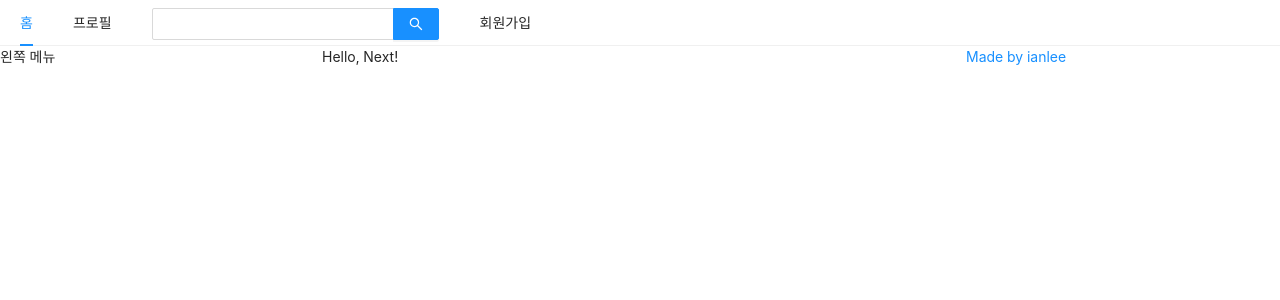
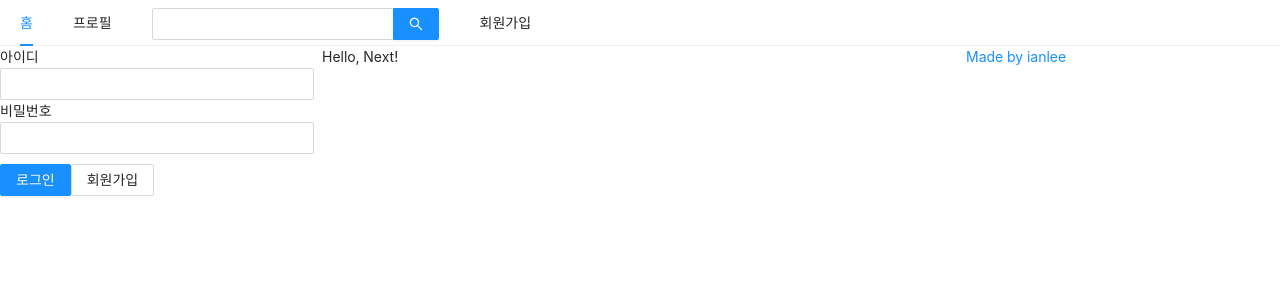
Before and after one commit to ianlee92/React-SNS, a Next.js app: page / in a window 1280 px wide. Shown: the top 300 px of the page. Built offline with nearby package versions, Linux system fonts and the light colour scheme.

Commit message:
props useCallback, 리렌더링 useMemo styled-components

```diff
--- a/components/AppLayout.js
+++ b/components/AppLayout.js
@@ -1,11 +1,18 @@
 // Layout은 일부 공동 부분
 
-import React from 'react';
+import React, {useState}from 'react';
 import PropTypes from 'prop-types';
 import Link from 'next/link';
 import { Menu, Input, Row, Col } from 'antd';
+import styled from 'styled-components';
+import UserProfile from '../components/UserProfile';
+import LoginForm from '../components/LoginForm';
 
+const SearchInput = styled(Input.Search)`
+    vertical-align: middle;
+`;
 const AppLayout = ({ children }) => {
+    const [isLoggedIn, setIsLoggedIn] = useState(false);
     return (
         <div>
             <Menu mode="horizontal">
@@ -16,7 +23,7 @@
                     <Link href="/profile"><a>프로필</a></Link>
                 </Menu.Item>
                 <Menu.Item>
-                    <Input.Search enterButton style={{ verticalAlign: 'middle' }} />
+                    <SearchInput enterButton />
                 </Menu.Item>
                 <Menu.Item>
                     <Link href="/signup"><a>회원가입</a></Link>
@@ -25,7 +32,7 @@
              <Row gutter={8}> {/* gutter는 컬럼 사이에 간격을 둠 */}
                 {/* n/24 24등분 24가 넘어가면 내려감 xs: 모바일 / sm: 태블릿 / md: 작은 데스크탑 */}
                 <Col xs={24} md={6}>
-                    왼쪽 메뉴
+                    {isLoggedIn ? <UserProfile /> : <LoginForm setIsLoggedIn={setIsLoggedIn} />}
                 </Col>
                 <Col xs={24} md={12}>
                     {children}
--- /dev/null
+++ b/components/LoginForm.js
@@ -0,0 +1,59 @@
+import React, { useState, useCallback } from 'react';
+// 함수를 캐싱하는 것이 useCallback이고 값을 캐싱하는 것은 useMemo
+import { Form, Input, Button } from 'antd';
+import Link from 'next/link';
+import styled from 'styled-components';
+
+const ButtonWrapper = styled.div`
+    margin-top: 10px;
+`
+
+const LoginForm = ({ setIsLoggedIn }) => {
+    const [id, setId] = useState('');
+    const [password, setPassword] = useState('');
+    // Component에 props로 넘겨주는 함수는 useCallback을 써야 최적화됨
+    const onChangeId = useCallback((e) => {
+        setId(e.target.value);
+    }, []);
+    const onChangePassword = useCallback((e) => {
+        setPassword(e.target.value);
+    }, []);
+    // styled-components쓰기 싫으면 useMemo를 사용한다. 리렌더링되도 객체가 유지되어 최적화가 된다
+    // const style = useMemo(() => ({ marginTop: 10 }), []);
+    // 리액트에서 리렌더링은 return () 버츄얼돔 안에서만 발생
+
+    const onSubmitForm = useCallback(() => {
+        // e.preventDefault(); antd는 쓰지않고 onFinish에 이미 적용되어 있음
+        console.log(id, password);
+        setIsLoggedIn(true);
+    }, [id, password]); // dependency에 넣어줌
+
+    return (
+        <Form onFinish={onSubmitForm}>
+            <div>
+                <label htmlFor="user-id">아이디</label>
+                <br />
+                <Input name="user-id" value={id} onChange={onChangeId} required />
+            </div>
+            <div>
+                <label htmlFor="user-password">비밀번호</label>
+                <br />
+                <Input
+                    name="user-password"
+                    type="password"
+                    value={password}
+                    onChange={onChangePassword}
+                    required
+                />
+            </div>
+            {/* 인라인스타일링 style={{ marginTop: '10' }} 객체를 넣어주면 {} === {} false이므로 리액트 매번 버츄얼 돔으로 검사하다가
+                이전버전이랑 객체가 다르네 하면서 실제로 바뀐게 없는데 리렌더링해버린다 -> styled-components를 쓰자 */}
+            <ButtonWrapper>
+                <Button type="primary" htmlType="submit" loading={false}>로그인</Button>
+                <Link href="/signup"><a><Button>회원가입</Button></a></Link>
+            </ButtonWrapper>
+        </Form>
+    );
+}
+
+export default LoginForm;
--- /dev/null
+++ b/components/UserProfile.js
@@ -0,0 +1,21 @@
+import React from 'react';
+import { Card, Avatar } from 'antd';
+
+const UserProfile = () => {
+    return (
+        <Card
+            action={[ // 리액트에서 배열은 key를 넣어줘야함
+                <div key="twit">짹짹<br />0</div>,
+                <div key="followings">팔로잉<br />0</div>,
+                <div key="twit">짹짹<br />0</div>
+            ]}
+        >
+            <Card.Meta
+                avatar={<Avatar>ian</Avatar>}
+                title=""
+            />
+        </Card>
+    );
+};
+
+export default UserProfile;
```
Also changed, not shown: 1 other file (tests, documents, lock files or other folders).
